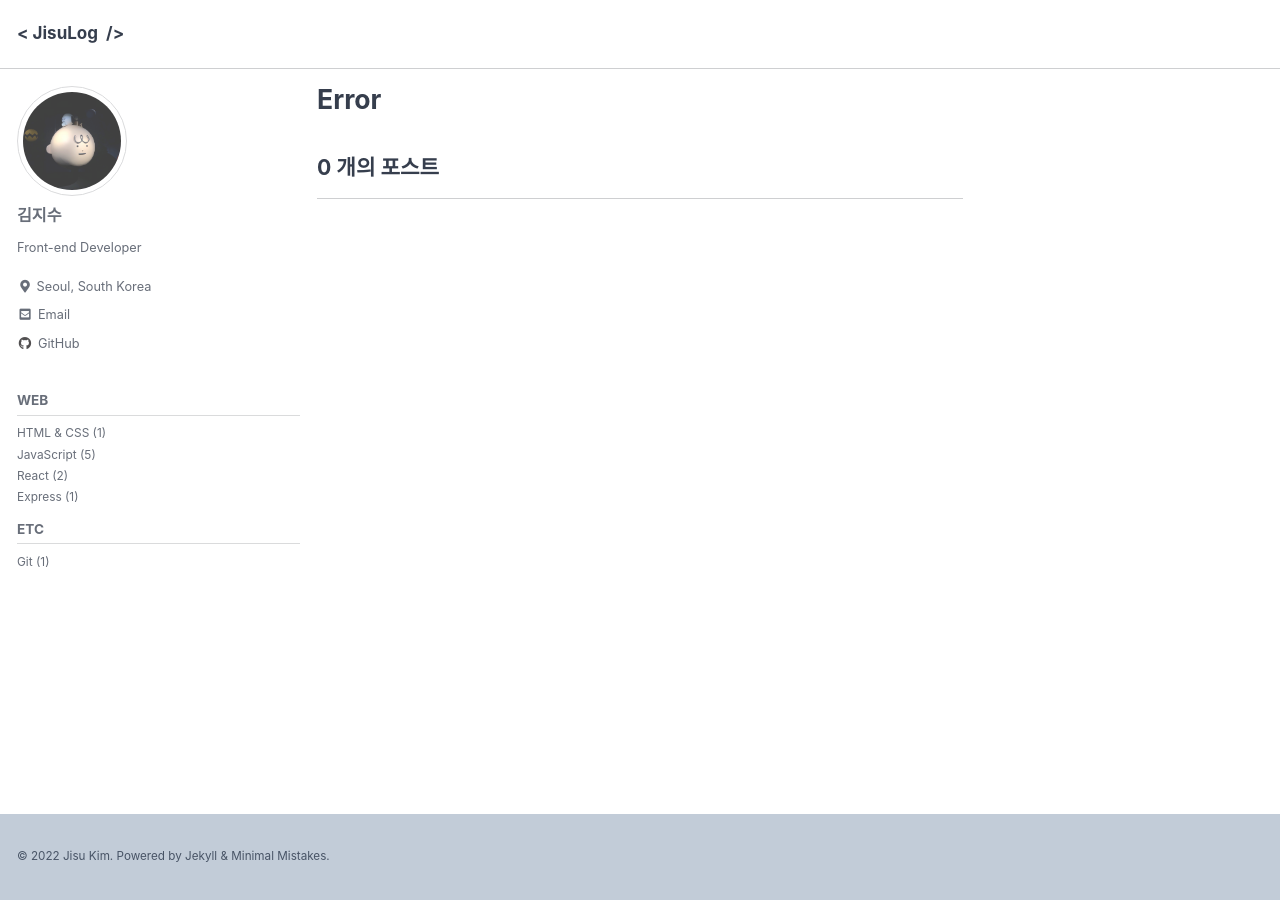
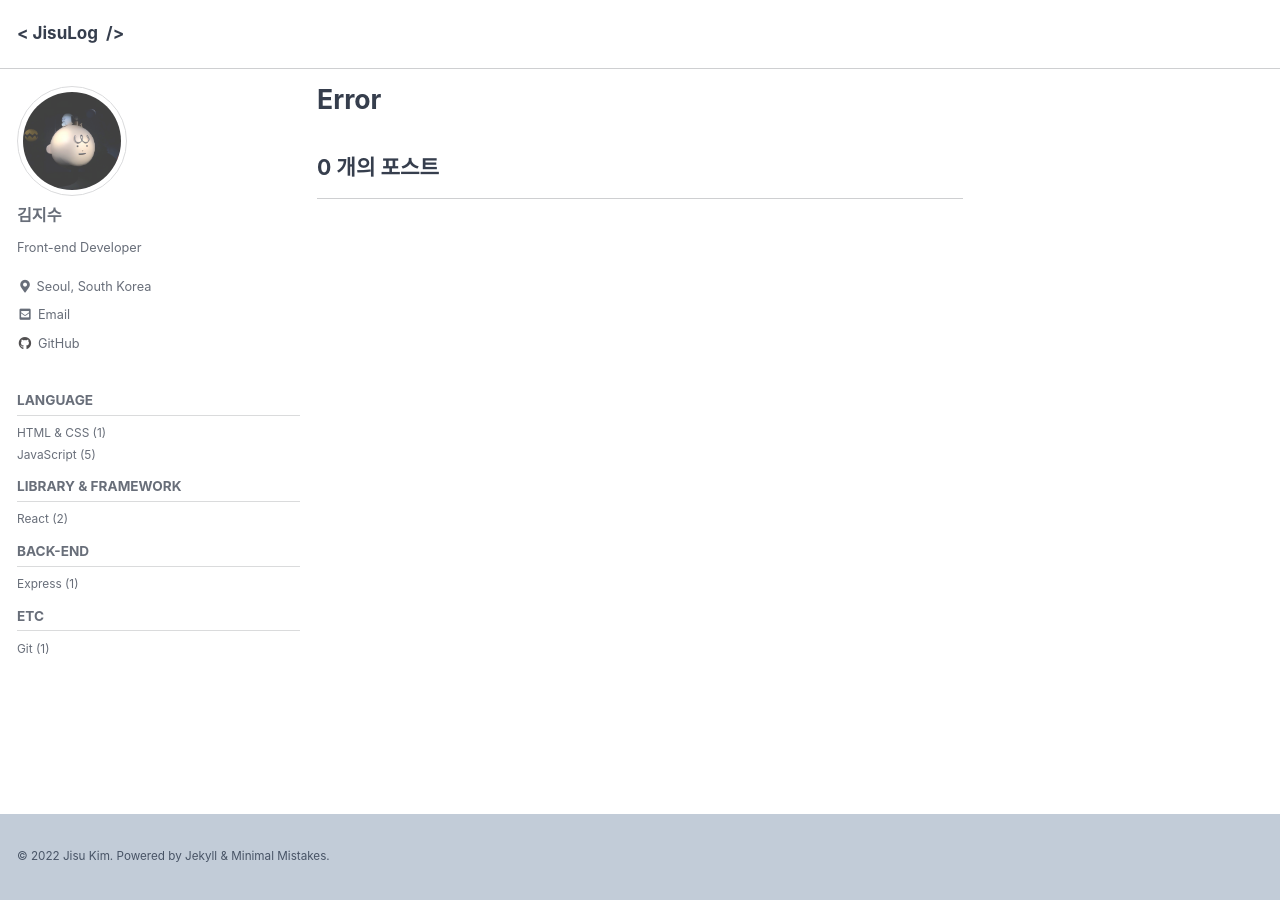
Before and after one commit to Jisu00/Jisu00.github.io, a Jekyll site: the page built from _pages/categories/category_error.md, in a window 1280 px wide. Built offline with Jekyll 4.4.1, drawn with Linux system fonts in a browser that asks for light colours; cached includes are drawn as plain includes; some web fonts are replaced.

Commit message:
Change: Change nav lists' title

```diff
--- a/_includes/nav_list_main.html
+++ b/_includes/nav_list_main.html
@@ -5,51 +5,65 @@
   <label for="ac-toc">Categories</label>
   <ul class="nav__items" id="category_tag_menu">
     <li>
-      <span class="nav__sub-title first">Web</span>
+      <span class="nav__sub-title first">Language</span>
       <ul>
-        {% for category in site.categories %}
-          {% if category[0] == "HTML & CSS" %}
-            <li><a href="/categories/html_css" class="">HTML & CSS ({{category[1].size}})</a></li>
-          {% endif %}
-        {% endfor %}
+        {% for category in site.categories %} {% if category[0] == "HTML & CSS"
+        %}
+        <li>
+          <a href="/categories/html_css" class=""
+            >HTML & CSS ({{category[1].size}})</a
+          >
+        </li>
+        {% endif %} {% endfor %}
       </ul>
       <ul>
-        {% for category in site.categories %}
-          {% if category[0] == "JavaScript" %}
-            <li><a href="/categories/javascript" class="">JavaScript ({{category[1].size}})</a></li>
-          {% endif %}
-        {% endfor %}
+        {% for category in site.categories %} {% if category[0] == "JavaScript"
+        %}
+        <li>
+          <a href="/categories/javascript" class=""
+            >JavaScript ({{category[1].size}})</a
+          >
+        </li>
+        {% endif %} {% endfor %}
       </ul>
       <ul>
-        {% for category in site.categories %}
-          {% if category[0] == "React" %}
-            <li><a href="/categories/react" class="">React ({{category[1].size}})</a></li>
-          {% endif %}
-        {% endfor %}
+        {% for category in site.categories %} {% if category[0] == "Error" %}
+        <li>
+          <a href="/categories/error" class="">Error ({{category[1].size}})</a>
+        </li>
+        {% endif %} {% endfor %}
       </ul>
+    </li>
+    <li>
+      <span class="nav__sub-title">Library & Framework</span>
       <ul>
-        {% for category in site.categories %}
-          {% if category[0] == "Express" %}
-            <li><a href="/categories/express" class="">Express ({{category[1].size}})</a></li>
-          {% endif %}
-        {% endfor %}
+        {% for category in site.categories %} {% if category[0] == "React" %}
+        <li>
+          <a href="/categories/react" class="">React ({{category[1].size}})</a>
+        </li>
+        {% endif %} {% endfor %}
       </ul>
+    </li>
+    <li>
+      <span class="nav__sub-title">Back-end</span>
       <ul>
-        {% for category in site.categories %}
-          {% if category[0] == "Error" %}
-            <li><a href="/categories/error" class="">Error ({{category[1].size}})</a></li>
-          {% endif %}
-        {% endfor %}
+        {% for category in site.categories %} {% if category[0] == "Express" %}
+        <li>
+          <a href="/categories/express" class=""
+            >Express ({{category[1].size}})</a
+          >
+        </li>
+        {% endif %} {% endfor %}
       </ul>
     </li>
     <li>
       <span class="nav__sub-title">ETC</span>
       <ul>
-        {% for category in site.categories %}
-          {% if category[0] == "Git" %}
-            <li><a href="/categories/git" class="">Git ({{category[1].size}})</a></li>
-          {% endif %}
-        {% endfor %}
+        {% for category in site.categories %} {% if category[0] == "Git" %}
+        <li>
+          <a href="/categories/git" class="">Git ({{category[1].size}})</a>
+        </li>
+        {% endif %} {% endfor %}
       </ul>
     </li>
   </ul>
```
